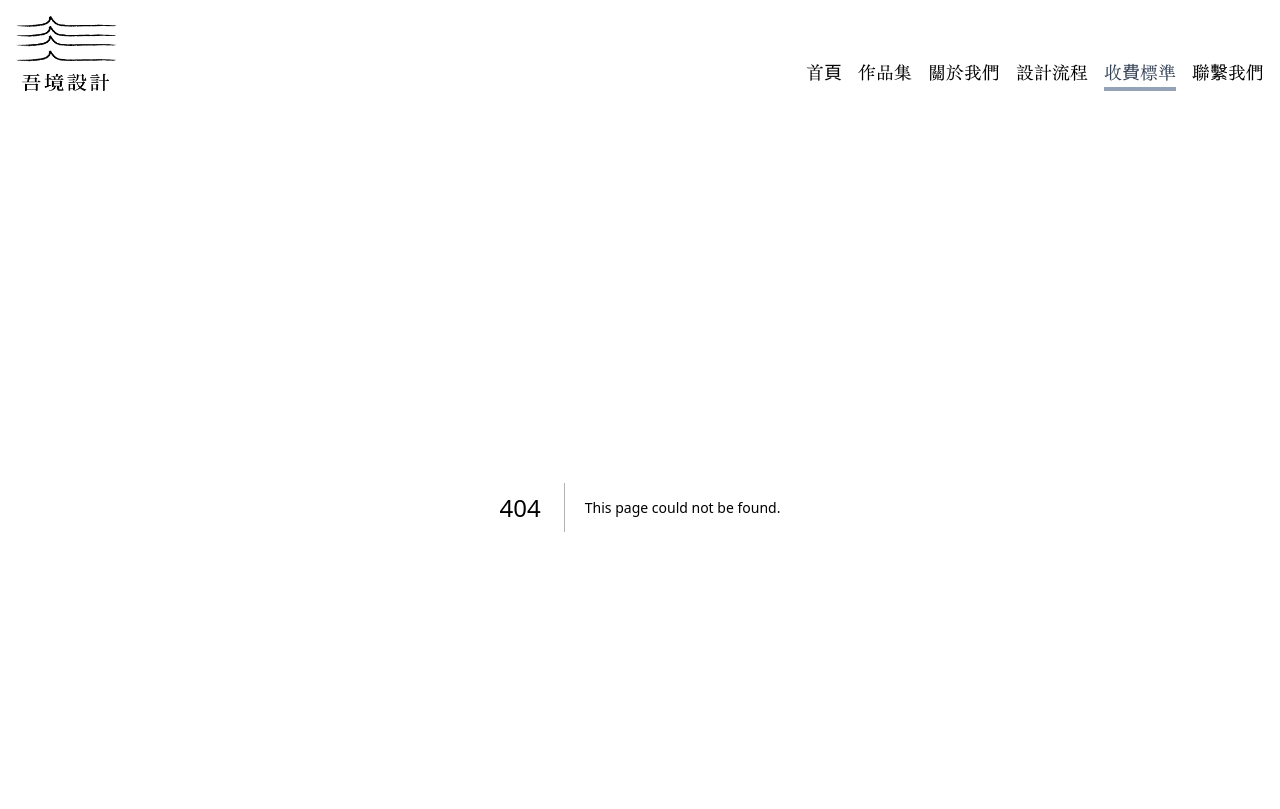
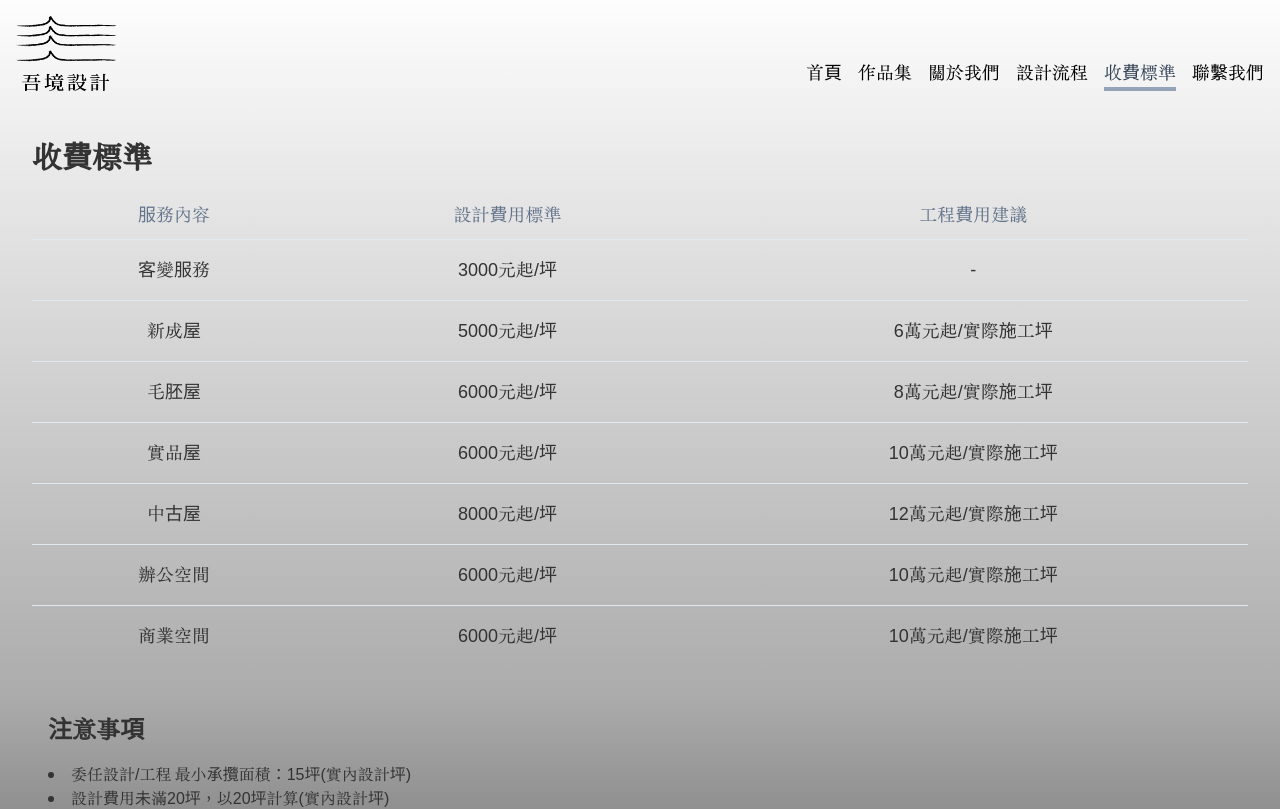
Before and after one commit to naluwan/nextjs_wrid_official_website, a Next.js app: page /nextjs_wrid_official_website/pricing in a window 1280 px wide. Before the commit this address had no page. Shown: the top 809 px of the page. Built offline with nearby package versions, Linux system fonts and the light colour scheme.

Commit message:
feat: add Pricing page

```diff
--- a/app/(routes)/about/page.tsx
+++ b/app/(routes)/about/page.tsx
@@ -5,7 +5,7 @@ import AOS from 'aos';
 import ceoImage from '@/public/CEO.png';
 import { ceoExp } from '@/public/constants';
 
-const AboutUs: React.FC = () => {
+const AboutUsPage: React.FC = () => {
   React.useEffect(() => {
     AOS.init(); // 初始化 AOS 動畫庫
   }, []);
@@ -90,4 +90,4 @@ const AboutUs: React.FC = () => {
   );
 };
 
-export default AboutUs;
+export default AboutUsPage;
--- /dev/null
+++ b/app/(routes)/pricing/layout.tsx
@@ -0,0 +1,10 @@
+import { Metadata } from 'next';
+import Page from './page';
+
+export const metadata: Metadata = {
+  title: '收費標準',
+  description:
+    '吾境設計，客變服務、新成屋、毛胚屋、實品屋、中古屋、辦公空間、商業空間，收費、價格、諮詢，設計費用、工程費用、服務內容',
+};
+
+export default Page;
--- /dev/null
+++ b/app/(routes)/pricing/page.tsx
@@ -0,0 +1,63 @@
+import React from 'react';
+import { costData } from '@/public/constants';
+import {
+  Table,
+  TableBody,
+  TableCell,
+  TableHead,
+  TableHeader,
+  TableRow,
+} from '@/components/ui/table';
+
+const PricingPage = () => {
+  return (
+    <div className='mx-auto p-8 max-md:p-0'>
+      <h1 className='mb-4 text-3xl font-bold max-md:p-4'>收費標準</h1>
+
+      {/* 表格 */}
+      <Table>
+        <TableHeader>
+          <TableRow>
+            <TableHead className='text-center text-lg max-md:text-sm'>服務內容</TableHead>
+            <TableHead className='text-center text-lg max-md:text-sm'>
+              設計費用標準
+            </TableHead>
+            <TableHead className='text-center text-lg max-md:text-sm'>
+              工程費用建議
+            </TableHead>
+          </TableRow>
+        </TableHeader>
+        <TableBody>
+          {costData.map((item) => (
+            <TableRow key={item.title}>
+              <TableCell className='text-center text-lg font-medium max-md:text-sm'>
+                {item.title}
+              </TableCell>
+              <TableCell className='text-center text-lg max-md:text-sm'>
+                {item.designCost}
+              </TableCell>
+              <TableCell className='text-center text-lg max-md:text-sm'>
+                {item.workCost}
+              </TableCell>
+            </TableRow>
+          ))}
+        </TableBody>
+      </Table>
+
+      {/* 注意事項 */}
+      <section className='mt-8 p-4'>
+        <h2 className='mb-4 text-2xl font-bold'>注意事項</h2>
+        <ul className='list-inside list-disc max-md:text-sm'>
+          <li>委任設計/工程 最小承攬面積：15坪(實內設計坪)</li>
+          <li>設計費用未滿20坪，以20坪計算(實內設計坪)</li>
+          <li>最低工程承攬金額：6萬元起/實際施工坪</li>
+          <li>設計接續工程承攬，設計費用可打9折並直扣抵至該工程費用</li>
+          <li>工程承攬金額不含家具、窗飾、擺飾、家電(協助設計、選樣)</li>
+          <li>工程監管費用為總工程款費用之5-8%(依設計或現況複雜度為準則)</li>
+        </ul>
+      </section>
+    </div>
+  );
+};
+
+export default PricingPage;
--- /dev/null
+++ b/components/ui/table.tsx
@@ -0,0 +1,109 @@
+import * as React from 'react';
+
+import { cn } from '@/lib/utils';
+
+const Table = React.forwardRef<HTMLTableElement, React.HTMLAttributes<HTMLTableElement>>(
+  ({ className, ...props }, ref) => (
+    <div className='relative w-full overflow-auto'>
+      <table
+        ref={ref}
+        className={cn('w-full caption-bottom text-sm', className)}
+        {...props}
+      />
+    </div>
+  ),
+);
+Table.displayName = 'Table';
+
+const TableHeader = React.forwardRef<
+  HTMLTableSectionElement,
+  React.HTMLAttributes<HTMLTableSectionElement>
+>(({ className, ...props }, ref) => (
+  <thead ref={ref} className={cn('[&_tr]:border-b', className)} {...props} />
+));
+TableHeader.displayName = 'TableHeader';
+
+const TableBody = React.forwardRef<
+  HTMLTableSectionElement,
+  React.HTMLAttributes<HTMLTableSectionElement>
+>(({ className, ...props }, ref) => (
+  <tbody ref={ref} className={cn('[&_tr:last-child]:border-0', className)} {...props} />
+));
+TableBody.displayName = 'TableBody';
+
+const TableFooter = React.forwardRef<
+  HTMLTableSectionElement,
+  React.HTMLAttributes<HTMLTableSectionElement>
+>(({ className, ...props }, ref) => (
+  <tfoot
+    ref={ref}
+    className={cn('border-t bg-muted/50 font-medium [&>tr]:last:border-b-0', className)}
+    {...props}
+  />
+));
+TableFooter.displayName = 'TableFooter';
+
+const TableRow = React.forwardRef<
+  HTMLTableRowElement,
+  React.HTMLAttributes<HTMLTableRowElement>
+>(({ className, ...props }, ref) => (
+  <tr
+    ref={ref}
+    className={cn(
+      'border-b transition-colors hover:bg-muted/50 data-[state=selected]:bg-muted',
+      className,
+    )}
+    {...props}
+  />
+));
+TableRow.displayName = 'TableRow';
+
+const TableHead = React.forwardRef<
+  HTMLTableCellElement,
+  React.ThHTMLAttributes<HTMLTableCellElement>
+>(({ className, ...props }, ref) => (
+  <th
+    ref={ref}
+    className={cn(
+      'h-12 px-4 text-left align-middle font-medium text-muted-foreground [&:has([role=checkbox])]:pr-0',
+      className,
+    )}
+    {...props}
+  />
+));
+TableHead.displayName = 'TableHead';
+
+const TableCell = React.forwardRef<
+  HTMLTableCellElement,
+  React.TdHTMLAttributes<HTMLTableCellElement>
+>(({ className, ...props }, ref) => (
+  <td
+    ref={ref}
+    className={cn('p-4 align-middle [&:has([role=checkbox])]:pr-0', className)}
+    {...props}
+  />
+));
+TableCell.displayName = 'TableCell';
+
+const TableCaption = React.forwardRef<
+  HTMLTableCaptionElement,
+  React.HTMLAttributes<HTMLTableCaptionElement>
+>(({ className, ...props }, ref) => (
+  <caption
+    ref={ref}
+    className={cn('mt-4 text-sm text-muted-foreground', className)}
+    {...props}
+  />
+));
+TableCaption.displayName = 'TableCaption';
+
+export {
+  Table,
+  TableHeader,
+  TableBody,
+  TableFooter,
+  TableHead,
+  TableRow,
+  TableCell,
+  TableCaption,
+};
--- a/public/constants/index.ts
+++ b/public/constants/index.ts
@@ -240,3 +240,13 @@ export const ceoExp = [
   { title: 2017, cardTitle: '任職 帷圓設計 設計師' },
   { title: 2015, cardTitle: '任職 萊得爾室內設計 設計師' },
 ];
+
+export const costData = [
+  { title: '客變服務', designCost: '3000元起/坪', workCost: '-' },
+  { title: '新成屋', designCost: '5000元起/坪', workCost: '6萬元起/實際施工坪' },
+  { title: '毛胚屋', designCost: '6000元起/坪', workCost: '8萬元起/實際施工坪' },
+  { title: '實品屋', designCost: '6000元起/坪', workCost: '10萬元起/實際施工坪' },
+  { title: '中古屋', designCost: '8000元起/坪', workCost: '12萬元起/實際施工坪' },
+  { title: '辦公空間', designCost: '6000元起/坪', workCost: '10萬元起/實際施工坪' },
+  { title: '商業空間', designCost: '6000元起/坪', workCost: '10萬元起/實際施工坪' },
+];
```
